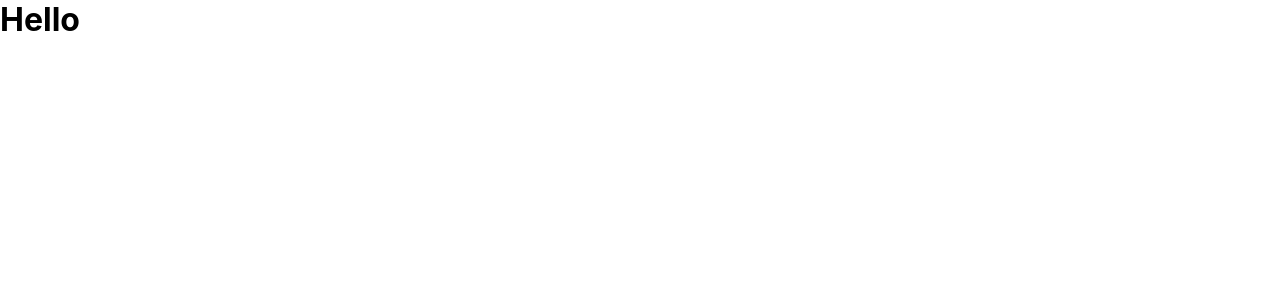
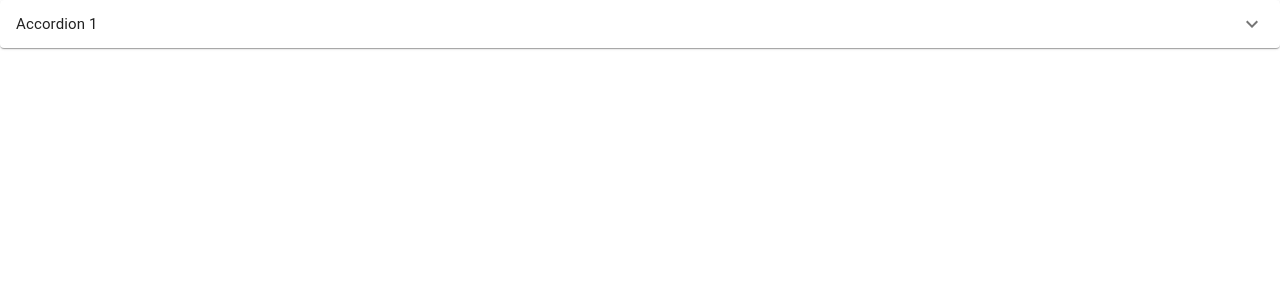
Before and after one commit to charlesausejojr/kapiot_dev_tool, a React (Create React App) app: page / in a window 1280 px wide. Shown: the top 300 px of the page. Built offline with nearby package versions, Linux system fonts and the light colour scheme.

Commit message:
Add accordion and table for test data

```diff
--- a/package.json
+++ b/package.json
@@ -3,6 +3,8 @@
   "version": "0.1.0",
   "private": true,
   "dependencies": {
+    "@material-ui/core": "^4.12.3",
+    "@material-ui/icons": "^4.11.2",
     "@testing-library/jest-dom": "^5.14.1",
     "@testing-library/react": "^11.2.7",
     "@testing-library/user-event": "^12.8.3",
--- a/src/App.css
+++ b/src/App.css
@@ -1,3 +1,10 @@
 *{
   margin: 0;
 }
+.app{
+  display: flex;
+}
+.app__table{
+  display: flex;
+  max-width: 100%;
+}
--- a/src/App.js
+++ b/src/App.js
@@ -1,9 +1,13 @@
 import './App.css';
-
+import React, { useEffect, useState } from 'react';
+import DataTable from './components/Table';
+import DataAccordion from './components/Accordion';
 function App() {
   return (
     <div className="app">
-    <h1>Hello</h1>
+    <div className="app__table">
+    <DataAccordion></DataAccordion>
+     </div>
     </div>
   );
 }
--- /dev/null
+++ b/src/components/Accordion.js
@@ -0,0 +1,37 @@
+import React from 'react';
+import { makeStyles } from '@material-ui/core/styles';
+import Accordion from '@material-ui/core/Accordion';
+import AccordionSummary from '@material-ui/core/AccordionSummary';
+import AccordionDetails from '@material-ui/core/AccordionDetails';
+import Typography from '@material-ui/core/Typography';
+import ExpandMoreIcon from '@material-ui/icons/ExpandMore';
+import DataTable from './Table';
+const useStyles = makeStyles((theme) => ({
+  root: {
+    width: '100%',
+  },
+  heading: {
+    fontSize: theme.typography.pxToRem(15),
+    fontWeight: theme.typography.fontWeightRegular,
+  },
+}));
+
+export default function DataAccordion() {
+  const classes = useStyles();
+  return (
+    <div className={classes.root}>
+      <Accordion>
+        <AccordionSummary
+          expandIcon={<ExpandMoreIcon />}
+          aria-controls="panel1a-content"
+          id="panel1a-header"
+        >
+          <Typography className={classes.heading}>Accordion 1</Typography>
+        </AccordionSummary>
+        <AccordionDetails>
+          <DataTable></DataTable>
+        </AccordionDetails>
+      </Accordion>
+    </div>
+  );
+}
--- /dev/null
+++ b/src/components/Table.css
@@ -0,0 +1,10 @@
+.table{
+  display: flex;
+  width: 100%;
+}
+.table__main{
+  display: flex;
+  float: left;
+  text-align: center;
+  justify-content: center;
+}
--- /dev/null
+++ b/src/components/Table.js
@@ -0,0 +1,67 @@
+import './Table.css';
+import testData from '../data/test_data.json';
+import React, { useEffect, useState } from 'react';
+import { makeStyles } from '@material-ui/core/styles';
+import Table from '@material-ui/core/Table';
+import TableBody from '@material-ui/core/TableBody';
+import TableCell from '@material-ui/core/TableCell';
+import TableContainer from '@material-ui/core/TableContainer';
+import TableHead from '@material-ui/core/TableHead';
+import TableRow from '@material-ui/core/TableRow';
+import Paper from '@material-ui/core/Paper';
+
+const useStyles = makeStyles({
+  table: {
+    minWidth: 1000,
+  },
+});
+
+
+function DataTable() {
+  const classes = useStyles();
+  const [index,setIndex] = useState();
+  return (
+    <div className="table">
+    <div className="table__main">
+    <TableContainer>
+      <Table className={classes.table} size="small" aria-label="a dense table">
+        <TableHead>
+          <TableRow>
+            <TableCell><strong>Driver</strong></TableCell>
+            <TableCell><strong>Driver Id</strong></TableCell>
+          </TableRow>
+        </TableHead>
+        <TableBody>
+          {testData.driversList.map((row) => (
+            <TableRow key={row.id}>
+              <TableCell >{row.user.displayName}</TableCell>
+              <TableCell>{row.id}</TableCell>
+            </TableRow>
+          ))}
+        </TableBody>
+      </Table>
+    </TableContainer>
+    <TableContainer>
+      <Table className={classes.table} size="small" aria-label="a dense table">
+        <TableHead>
+          <TableRow>
+            <TableCell><strong>Rider</strong></TableCell>
+            <TableCell><strong>Rider Id</strong></TableCell>
+          </TableRow>
+        </TableHead>
+        <TableBody>
+          {testData.ridersList.map((row) => (
+            <TableRow key={row.id}>
+              <TableCell >{row.user.displayName}</TableCell>
+              <TableCell>{row.id}</TableCell>
+            </TableRow>
+          ))}
+        </TableBody>
+      </Table>
+    </TableContainer>
+      </div>
+    </div>
+  );
+}
+
+export default DataTable;
```
Also changed, not shown: src/data/test_data.json (renamed from data/test_data.json), 1 other file (tests, documents, lock files or other folders).
